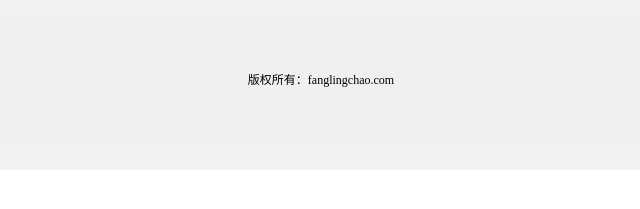
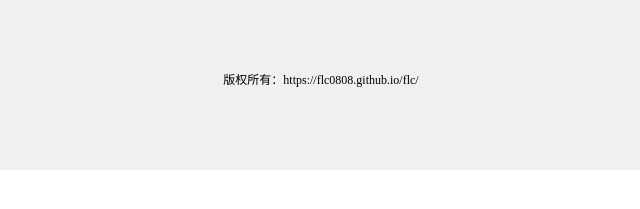
Before and after one commit to FLC0808/flc, a plain HTML site: page index.html in a window 1280 px wide. Shown: the part 453-662 px from the top of the page, 319-959 px from the left. Drawn offline with Linux system fonts and the light colour scheme.

Commit message:
Update index.html

```diff
--- a/index.html
+++ b/index.html
@@ -34,7 +34,7 @@
     font-size: 12px;
     "
     >
-     <p>版权所有：fanglingchao.com</p>
+     <p>版权所有：https://flc0808.github.io/flc/</p>
     </div>
   </body>
 </html>
```
